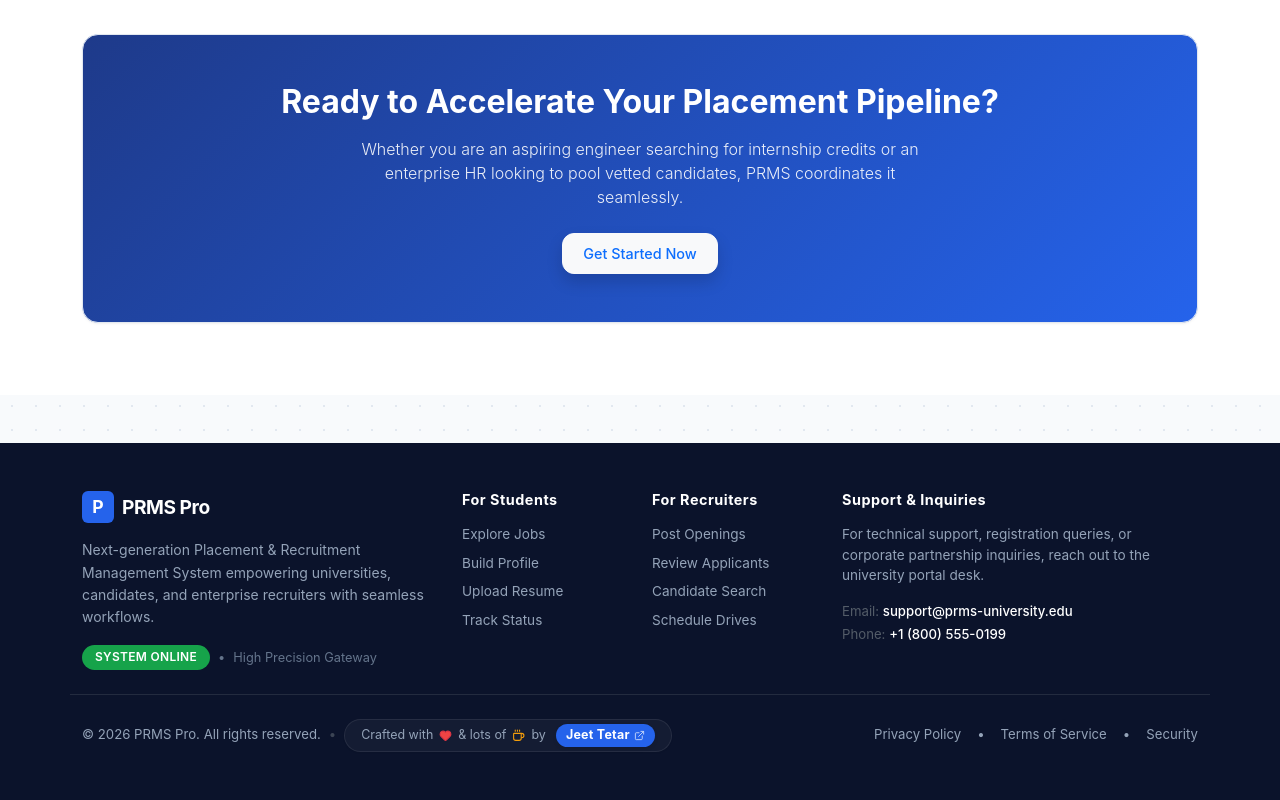
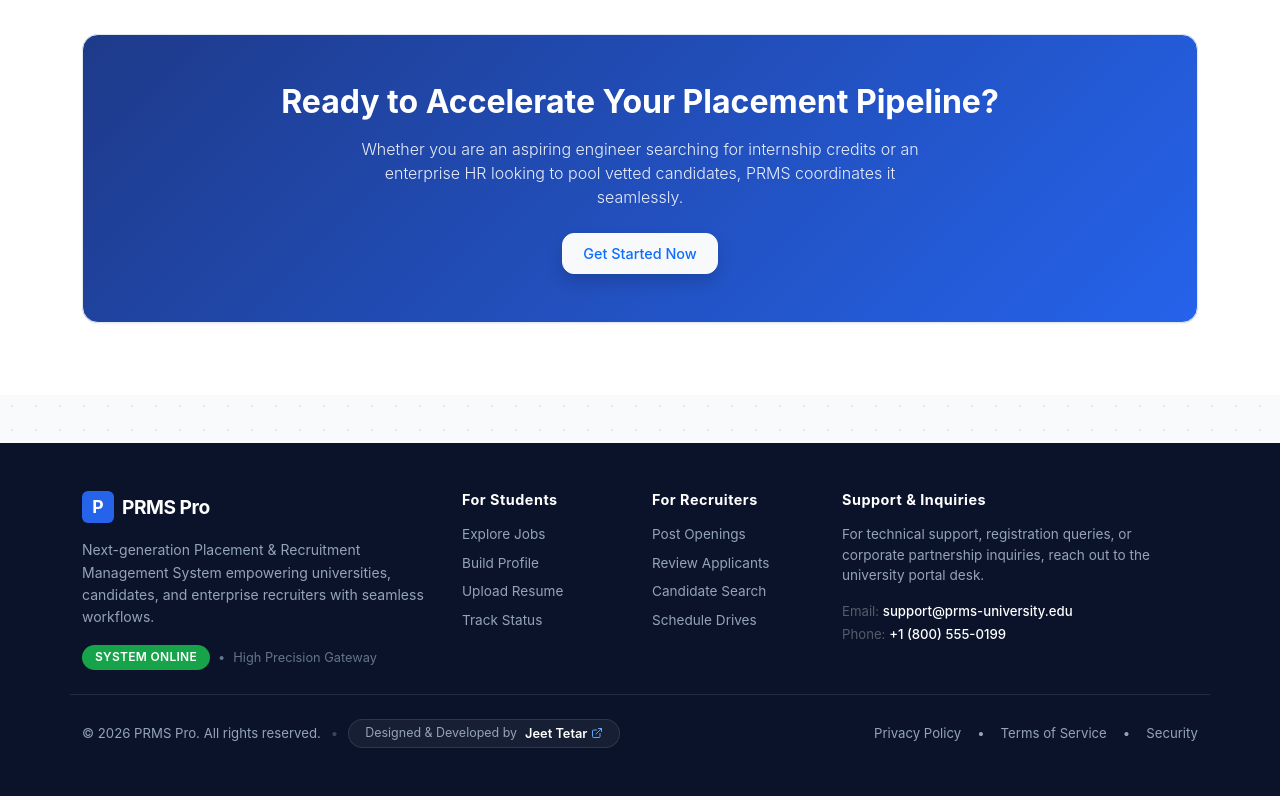
Before and after one commit to Jeet-76674/prms-public-demo, a React (Vite) app in the folder placement-recruitment-management-system/: page / in a window 1280 px wide. Shown: the part 2702-3502 px from the top of the page. Built offline with nearby package versions, Linux system fonts and the light colour scheme; no server answers.

Commit message:
Redesign footer developer attribution badge to sleek, professional glassmorphism pill

```diff
--- a/placement-recruitment-management-system/src/layouts/PublicLayout.jsx
+++ b/placement-recruitment-management-system/src/layouts/PublicLayout.jsx
@@ -155,28 +155,36 @@ export default function PublicLayout() {
           </div>
 
           <div className="pt-4 d-flex flex-column flex-md-row align-items-center justify-content-between gap-3" style={{ fontSize: '0.825rem', color: '#94A3B8' }}>
-            <div className="d-flex align-items-center flex-wrap gap-2 text-center text-md-start justify-content-center justify-content-md-start">
+            <div className="d-flex align-items-center flex-wrap gap-2.5 text-center text-md-start justify-content-center justify-content-md-start">
               <span>© 2026 PRMS Pro. All rights reserved.</span>
               <span className="d-none d-md-inline text-secondary opacity-50">•</span>
 
-              <div className="d-inline-flex align-items-center gap-1.5 px-3 py-1 rounded-pill my-1 my-md-0 shadow-xs" style={{ backgroundColor: 'rgba(255, 255, 255, 0.04)', border: '1px solid rgba(255, 255, 255, 0.08)' }}>
-                <span className="text-slate-400" style={{ fontSize: '0.78rem' }}>Crafted with</span>
-                <Heart size={13} className="text-danger" fill="#EF4444" />
-                <span className="text-slate-400" style={{ fontSize: '0.78rem' }}>& lots of</span>
-                <Coffee size={13} style={{ color: '#F59E0B' }} />
-                <span className="text-slate-400 me-1" style={{ fontSize: '0.78rem' }}>by</span>
               <a
                 href="https://portfolio-mocha-nine-99.vercel.app/"
                 target="_blank"
                 rel="noopener noreferrer"
-                  className="fw-bold text-white text-decoration-none px-2.5 py-0.5 rounded-pill transition-all d-inline-flex align-items-center gap-1 shadow-sm"
-                  style={{ backgroundColor: '#2563EB', fontSize: '0.78rem', letterSpacing: '0.02em' }}
-                  title="Visit Jeet Tetar's Developer Portfolio"
+                className="text-decoration-none d-inline-flex align-items-center gap-2 px-3 py-1 rounded-pill transition-all"
+                style={{
+                  backgroundColor: 'rgba(255, 255, 255, 0.05)',
+                  border: '1px solid rgba(255, 255, 255, 0.1)',
+                  color: '#CBD5E1'
+                }}
+                onMouseEnter={(e) => {
+                  e.currentTarget.style.backgroundColor = 'rgba(255, 255, 255, 0.09)';
+                  e.currentTarget.style.borderColor = 'rgba(96, 165, 250, 0.4)';
+                }}
+                onMouseLeave={(e) => {
+                  e.currentTarget.style.backgroundColor = 'rgba(255, 255, 255, 0.05)';
+                  e.currentTarget.style.borderColor = 'rgba(255, 255, 255, 0.1)';
+                }}
+                title="View Jeet Tetar's Portfolio"
               >
-                  <span>Jeet Tetar</span>
-                  <ExternalLink size={11} className="opacity-75" />
+                <span className="text-slate-400" style={{ fontSize: '0.78rem' }}>Designed & Developed by</span>
+                <span className="fw-semibold text-white d-inline-flex align-items-center gap-1" style={{ fontSize: '0.8rem' }}>
+                  Jeet Tetar
+                  <ExternalLink size={12} style={{ color: '#60A5FA' }} />
+                </span>
               </a>
-              </div>
             </div>
 
             <div className="d-flex align-items-center gap-3">
```
Lines whose indentation alone changed are shown as unchanged.
